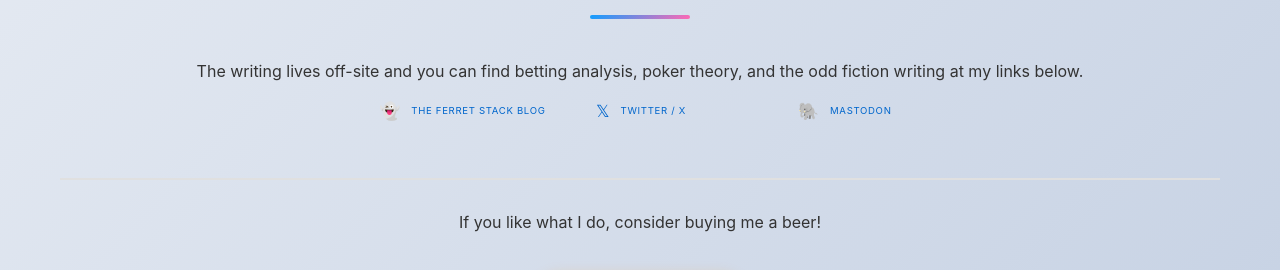
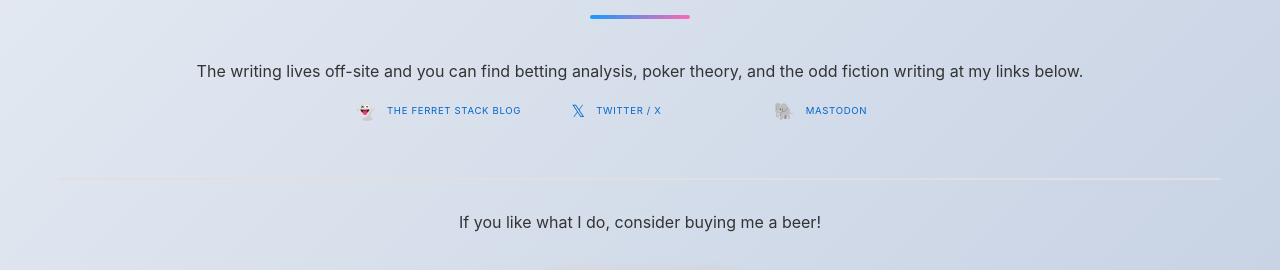
Before and after one commit to ferret-stack/ferret-stack.github.io, a Jekyll site: the page built from index.html, in a window 1280 px wide and 1400 px high, scrolled down 247 px. Shown: the part 838-1108 px from the top of the window. Built offline with Jekyll 4.4.1, drawn with Linux system fonts in a browser that asks for light colours.

Commit message:
Update style.css

```diff
--- a/assets/css/style.css
+++ b/assets/css/style.css
@@ -1266,10 +1266,8 @@
       grid-template-columns: repeat(2, 1fr);
     }
 
-    .fs-links-row {
-      margin-left:0px;
     }
-  }
+
 
 /* Odds Calculator Disclaimer Page Styles */
 
@@ -2878,7 +2876,7 @@
   display: flex;
   flex-wrap: wrap;
   gap: 0.75rem;
-  margin-left: 300px;"
+  justify-content: center;
 }
 
 .fs-ext-link {
```
